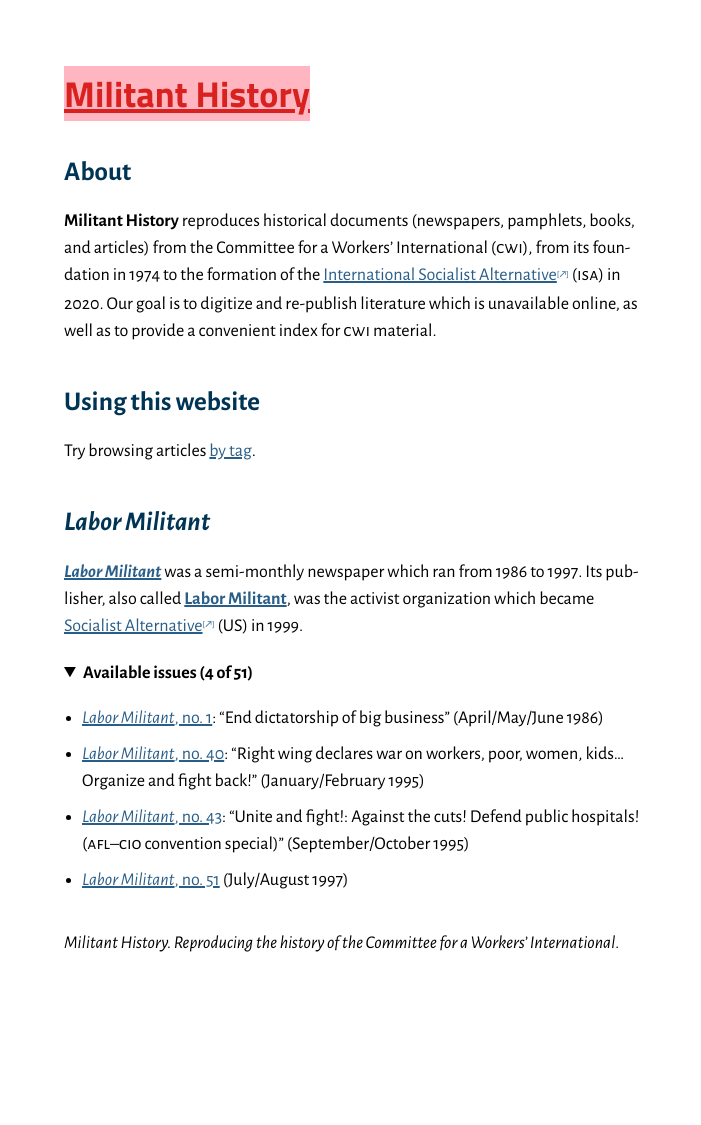
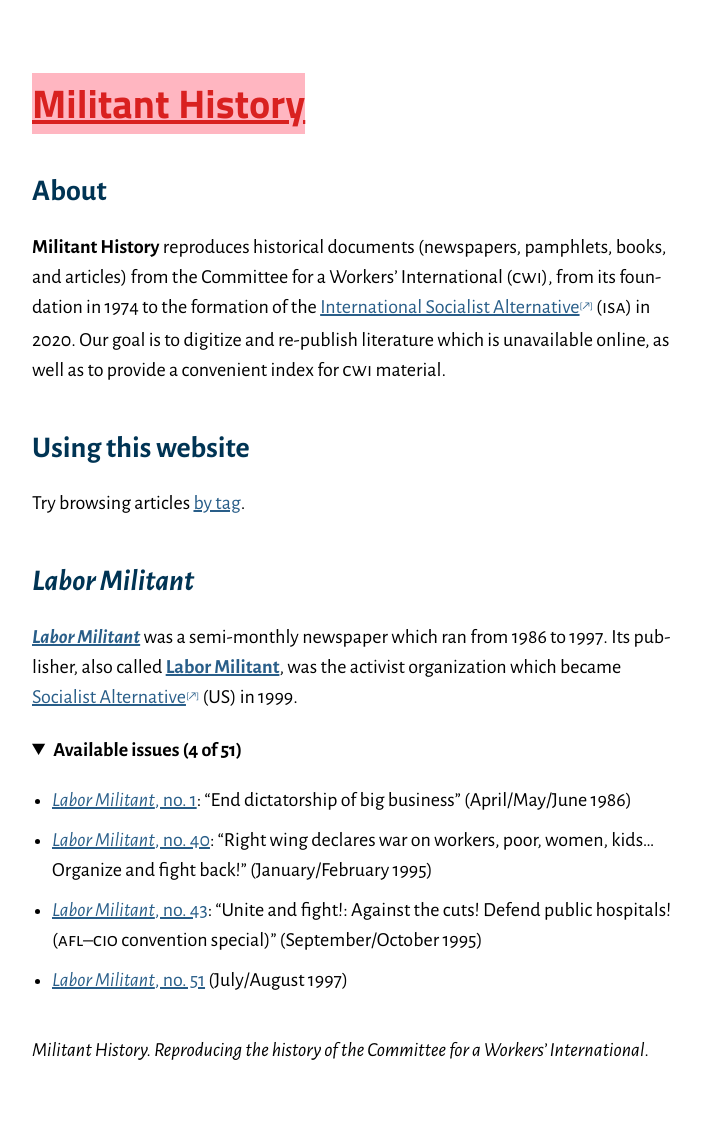
Before and after one commit to jackwillis/militanthistory, a Jekyll site: the page built from index.html, in a window 1280 px wide. Shown: the whole page, without its empty margins (288-989 px from the left). Built offline with Jekyll 4.4.1, drawn with Linux system fonts in a browser that asks for light colours; before the commit the page ends 1011 px from its top, so only the background shows below that.

Commit message:
Responsive width

```diff
--- a/styles/main.css
+++ b/styles/main.css
@@ -1,7 +1,23 @@
 body {
   font: 18px/27px "Alegreya Sans", Candara, Ubuntu, "Lucida Sans", "Lucida Grande", Tahoma, "Droid Sans", sans-serif;
   margin: 2em 0.5em;
-  max-width: 32em /* 576 px */;
+  max-width: 32em;
+}
+
+@media(min-width: 600px) {
+  body {
+    font-size: 22px;
+    line-height: 33px;
+    max-width: 40em;
+  }
+}
+
+@media(min-width: 1025px) {
+  body {
+    font-size: 20px;
+    line-height: 30px;
+    max-width: 32em;
+  }
 }
 
 figcaption, small, blockquote, .caption {
```
